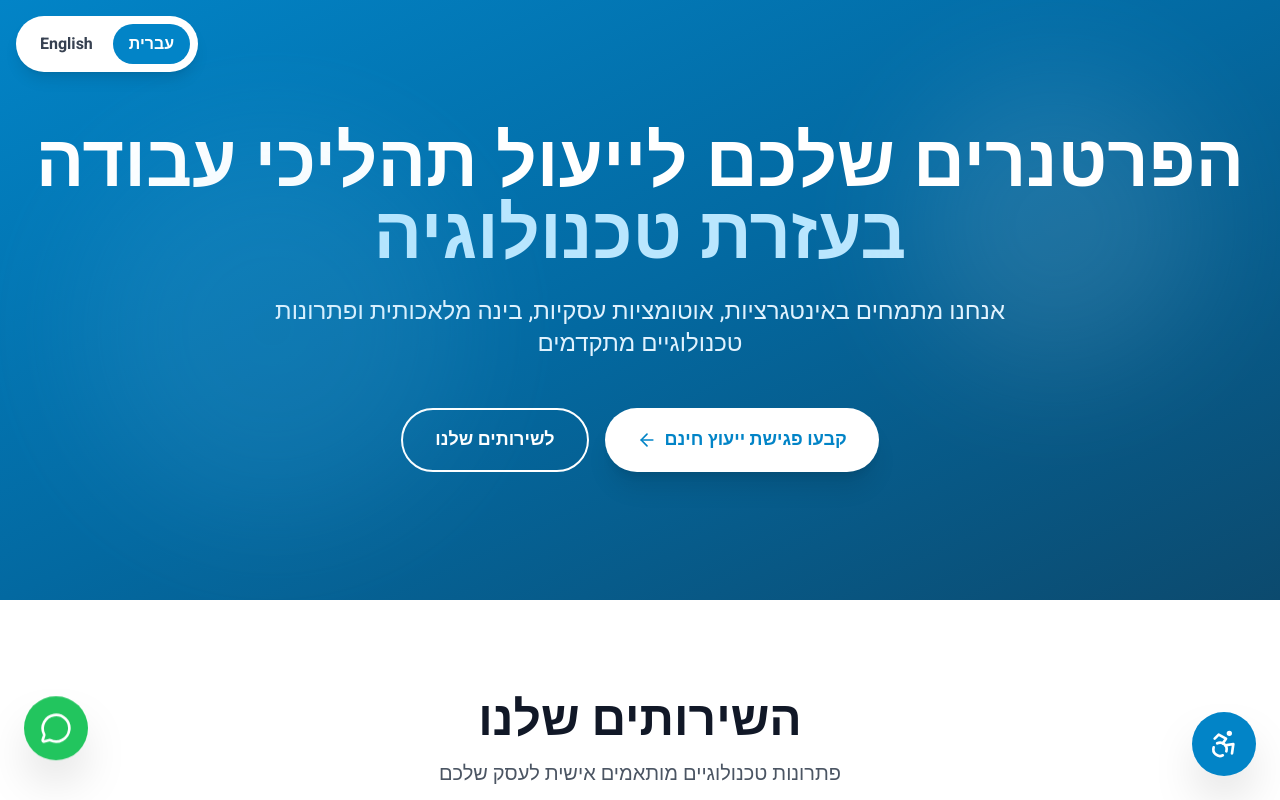
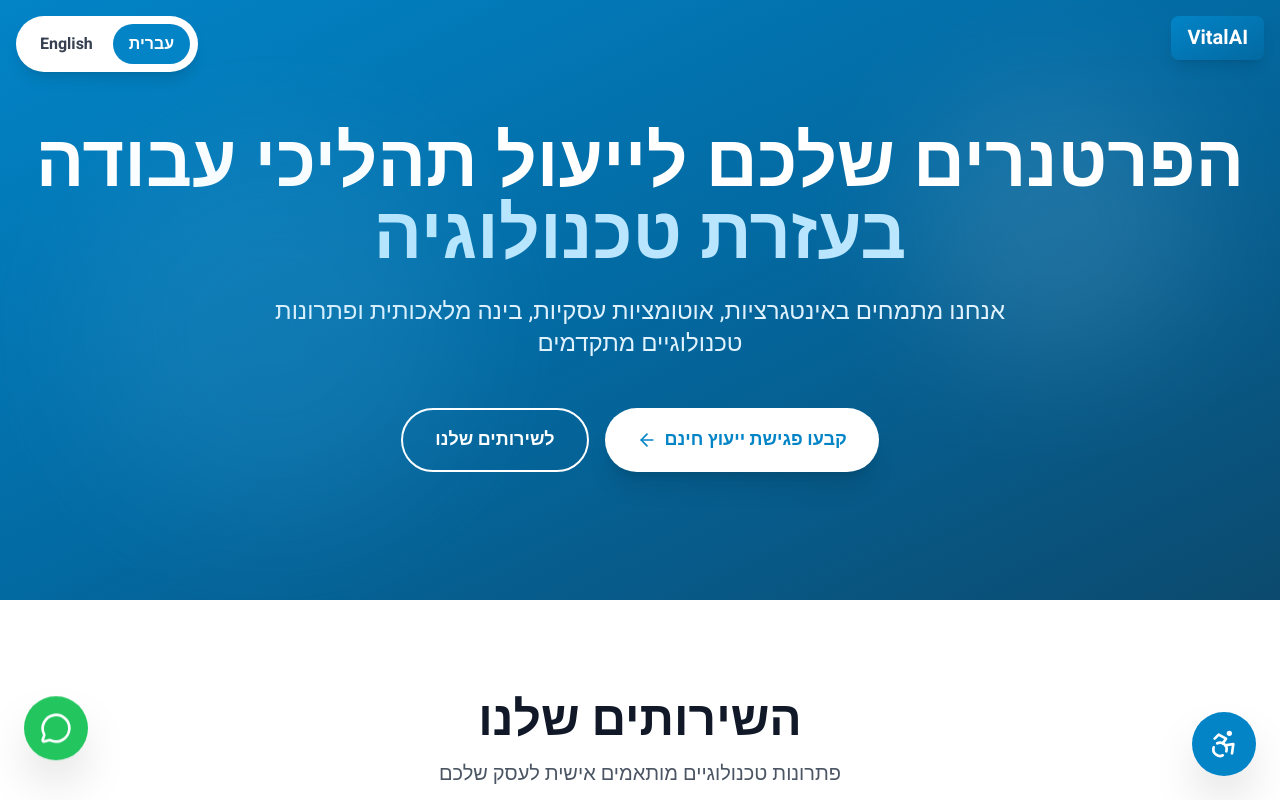
Before and after one commit to vitalibraude/medsub-crm--vitali-, a React (Vite) app: page /services in a window 1280 px wide. Shown: the top 800 px of the page. Built offline with nearby package versions, Linux system fonts and the light colour scheme.

Commit message:
Add VitalAI logo in top right corner

```diff
--- a/src/App.tsx
+++ b/src/App.tsx
@@ -10,6 +10,7 @@ import { Footer } from './components/Footer';
 import { WhatsAppButton } from './components/WhatsAppButton';
 import { AccessibilityMenu } from './components/AccessibilityMenu';
 import { LanguageToggle } from './components/LanguageToggle';
+import { Logo } from './components/Logo';
 import { useLanguage } from './i18n/LanguageContext';
 import { useEffect } from 'react';
 
@@ -23,6 +24,7 @@ function App() {
 
   return (
     <div className="min-h-screen bg-gradient-to-b from-gray-50 to-white">
+      <Logo />
       <LanguageToggle />
       <Hero />
       <Services />
--- /dev/null
+++ b/src/components/Logo.tsx
@@ -0,0 +1,9 @@
+export function Logo() {
+  return (
+    <div className="fixed top-4 right-4 z-50">
+      <div className="bg-gradient-to-br from-primary-600 to-primary-700 rounded-lg shadow-lg px-4 py-2">
+        <span className="text-white font-bold text-xl">VitalAI</span>
+      </div>
+    </div>
+  );
+}
```
